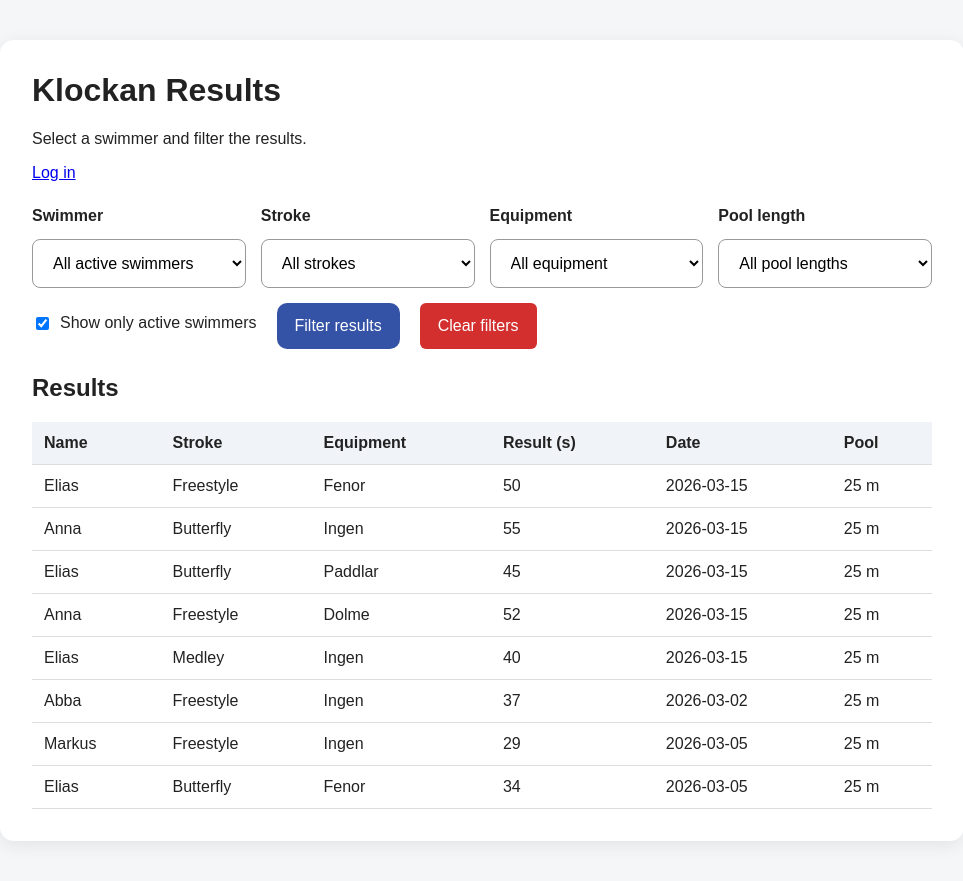
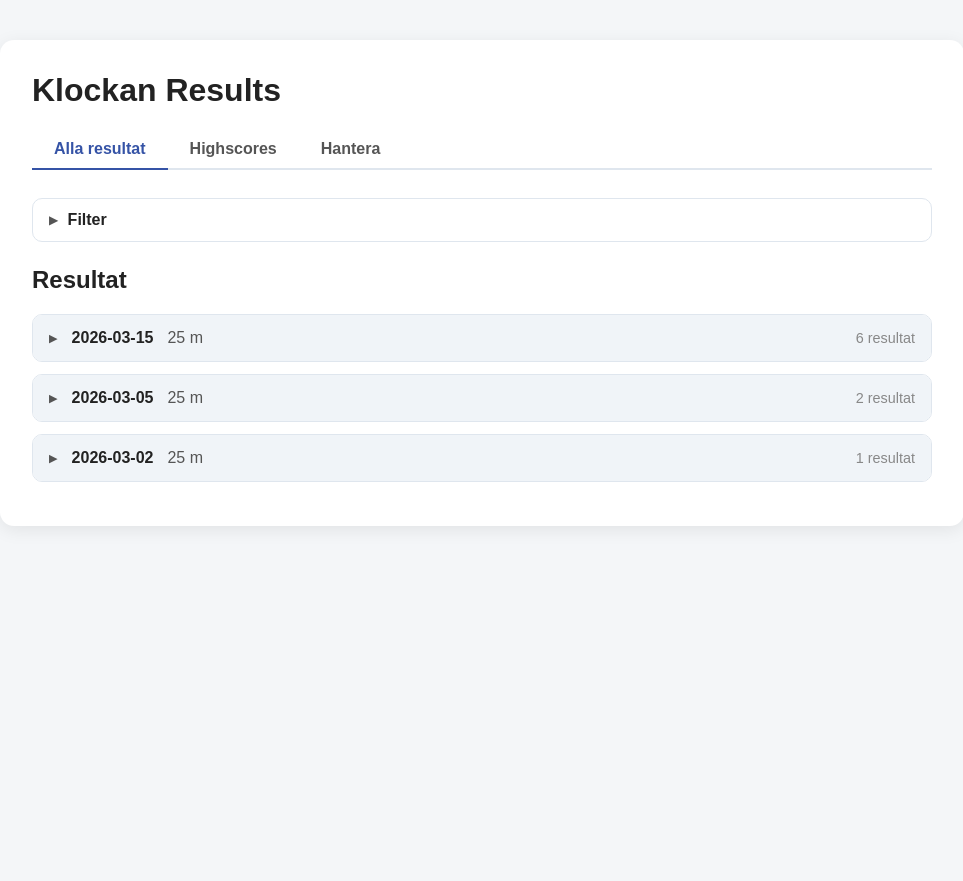
Before and after one commit to ElleBoii/klockan, a Flask app: page / in a window 1280 px wide. Shown: the whole page, without its empty margins (158-1121 px from the left). After the commit the page ends 527 px from the top, so only its background shows below. Run offline with Flask 3, Linux system fonts and the light colour scheme; data comes from the database, SQL or seed files in the repository; both versions use the stored data as it was after the commit.

Commit message:
Changed layout style. Added highscore tab. Changed all names to Swedish versions. Made it look nicer in general.

```diff
--- a/app.py
+++ b/app.py
@@ -13,6 +13,8 @@ from models import (
     STROKES,
     EQUIPMENT_OPTIONS,
     POOL_LENGTHS,
+    STROKE_LABELS,
+    POOL_LENGTH_LABELS,
 )
 
 app = Flask(__name__)
@@ -70,7 +72,7 @@ def login():
             login_user(user)
             return redirect(url_for("index"))
         else:
-            message = "Invalid username or password."
+            message = "Ogiltigt användarnamn eller lösenord."
 
     return render_template("login.html", message=message)
 
@@ -88,48 +90,25 @@ def index():
     selected_stroke = request.args.get("stroke", "")
     selected_equipment = request.args.get("equipment", "")
     selected_pool_length = request.args.get("pool_length", "")
-    sort_by = request.args.get("sort_by", "")
-    sort_order = request.args.get("sort_order", "asc")
-    filter_applied = request.args.get("filter_applied", "0") == "1"
-    if filter_applied:
-        show_only_active = request.args.get("show_only_active", "0") == "1"
-    else:
-        show_only_active = True
-
-    swimmer_query = Swimmer.query
-    if show_only_active:
-        swimmer_query = swimmer_query.filter_by(is_active=True)
-    swimmers = swimmer_query.order_by(Swimmer.name).all()
+    sort_by = request.args.get("sort_by", "result")
+    sort_order = request.args.get("sort_order", "desc")
+    selected_year = request.args.get("year", "")
+    swimmers = Swimmer.query.order_by(Swimmer.name).all()
+    all_years = sorted({s.date[:4] for s in KlockanSession.query.all()}, reverse=True)
     results = KlockanResult.query.join(Swimmer).join(KlockanSession).all()
 
-    filtered_results = results
-
-    if show_only_active:
-        filtered_results = [r for r in filtered_results if r.swimmer.is_active]
+    filtered_results = list(results)
 
     if selected_swimmer:
-        filtered_results = [
-            result for result in filtered_results
-            if result.swimmer.name == selected_swimmer
-        ]
-
+        filtered_results = [r for r in filtered_results if r.swimmer.name == selected_swimmer]
     if selected_stroke:
-        filtered_results = [
-            result for result in filtered_results
-            if result.stroke == selected_stroke
-        ]
-
+        filtered_results = [r for r in filtered_results if r.stroke == selected_stroke]
     if selected_equipment:
-        filtered_results = [
-            result for result in filtered_results
-            if result.equipment == selected_equipment
-        ]
-
+        filtered_results = [r for r in filtered_results if r.equipment == selected_equipment]
     if selected_pool_length:
-        filtered_results = [
-            result for result in filtered_results
-            if result.session.pool_length == selected_pool_length
-        ]
+        filtered_results = [r for r in filtered_results if r.session.pool_length == selected_pool_length]
+    if selected_year:
+        filtered_results = [r for r in filtered_results if r.session.date.startswith(selected_year)]
 
     reverse_sort = sort_order == "desc"
 
@@ -148,21 +127,103 @@ def index():
     elif sort_by == "result":
         filtered_results = sorted(filtered_results, key=lambda x: x.failed_start_time, reverse=reverse_sort)
 
+    session_groups = {}
+    for result in filtered_results:
+        sid = result.session_id
+        if sid not in session_groups:
+            session_groups[sid] = {"session": result.session, "results": []}
+        session_groups[sid]["results"].append(result)
+
+    sessions_with_results = sorted(
+        session_groups.values(), key=lambda x: x["session"].date, reverse=True
+    )
+
+    for group in sessions_with_results:
+        round_map = {}
+        for result in group["results"]:
+            rn = result.round_number
+            if rn not in round_map:
+                round_map[rn] = []
+            round_map[rn].append(result)
+        group["rounds"] = sorted(round_map.items())
+
+    open_session_id = request.args.get("open_session", None)
+    try:
+        open_session_id = int(open_session_id) if open_session_id is not None else None
+    except ValueError:
+        open_session_id = None
+
     return render_template(
         "index.html",
         swimmers=swimmers,
         strokes=STROKES,
         equipment_options=EQUIPMENT_OPTIONS,
         pool_lengths=POOL_LENGTHS,
-        results=filtered_results,
+        stroke_labels=STROKE_LABELS,
+        pool_length_labels=POOL_LENGTH_LABELS,
+        all_years=all_years,
+        sessions_with_results=sessions_with_results,
+        has_results=bool(filtered_results),
         selected_swimmer=selected_swimmer,
         selected_stroke=selected_stroke,
         selected_equipment=selected_equipment,
         selected_pool_length=selected_pool_length,
+        selected_year=selected_year,
         sort_by=sort_by,
         sort_order=sort_order,
+        open_session_id=open_session_id,
+    )
+
+
+@app.route("/highscores")
+def highscores():
+    selected_stroke = request.args.get("stroke", "")
+    selected_equipment = request.args.get("equipment", "")
+    selected_pool_length = request.args.get("pool_length", "")
+    filter_applied = request.args.get("filter_applied", "0") == "1"
+    if filter_applied:
+        show_only_active = request.args.get("show_only_active", "0") == "1"
+    else:
+        show_only_active = True
+
+    results = KlockanResult.query.join(Swimmer).join(KlockanSession).all()
+    filtered_results = list(results)
+
+    if show_only_active:
+        filtered_results = [r for r in filtered_results if r.swimmer.is_active]
+    if selected_stroke:
+        filtered_results = [r for r in filtered_results if r.stroke == selected_stroke]
+    if selected_equipment:
+        filtered_results = [r for r in filtered_results if r.equipment == selected_equipment]
+    if selected_pool_length:
+        filtered_results = [r for r in filtered_results if r.session.pool_length == selected_pool_length]
+
+    best_by_swimmer = {}
+    for result in filtered_results:
+        sid = result.swimmer_id
+        if sid not in best_by_swimmer or result.failed_start_time < best_by_swimmer[sid].failed_start_time:
+            best_by_swimmer[sid] = result
+
+    top_results = sorted(best_by_swimmer.values(), key=lambda x: x.failed_start_time)[:10]
+
+    return render_template(
+        "highscores.html",
+        strokes=STROKES,
+        equipment_options=EQUIPMENT_OPTIONS,
+        pool_lengths=POOL_LENGTHS,
+        stroke_labels=STROKE_LABELS,
+        pool_length_labels=POOL_LENGTH_LABELS,
+        top_results=top_results,
+        selected_stroke=selected_stroke,
+        selected_equipment=selected_equipment,
+        selected_pool_length=selected_pool_length,
         show_only_active=show_only_active,
     )
+
+
+@app.route("/manage")
+def manage_hub():
+    return render_template("manage.html")
 
 
 @app.route("/add-swimmers")
--- a/static/style.css
+++ b/static/style.css
@@ -6,6 +6,7 @@ body {
     padding: 0;
     -webkit-text-size-adjust: 100%;
     text-size-adjust: 100%;
+    overflow-y: scroll;
 }
 
 .container {
@@ -19,6 +20,45 @@ body {
 
 h1, h2 {
     margin-top: 0;
+}
+
+.tab-nav {
+    display: flex;
+    border-bottom: 2px solid #dfe6ee;
+    margin-bottom: 28px;
+    gap: 0;
+}
+
+.tab-link {
+    padding: 10px 22px;
+    text-decoration: none;
+    color: #555;
+    font-weight: bold;
+    border-bottom: 2px solid transparent;
+    margin-bottom: -2px;
+}
+
+.tab-link:hover {
+    color: #3553a6;
+}
+
+.tab-active {
+    color: #3553a6;
+    border-bottom: 2px solid #3553a6;
+}
+
+.manage-link-list {
+    list-style: none;
+    padding: 0;
+    margin: 20px 0;
+    display: flex;
+    flex-direction: column;
+    gap: 12px;
+}
+
+.manage-link-list a {
+    font-size: 1.05rem;
+    color: #3553a6;
 }
 
 .filter-form {
@@ -341,6 +381,122 @@ button:hover {
     background: #b71c1c;
 }
 
+.filter-details {
+    border: 1px solid #dfe6ee;
+    border-radius: 10px;
+    margin-bottom: 24px;
+}
+
+.filter-summary {
+    cursor: pointer;
+    padding: 12px 16px;
+    font-weight: bold;
+    list-style: none;
+    user-select: none;
+    display: flex;
+    align-items: center;
+    gap: 10px;
+}
+
+.filter-summary::-webkit-details-marker {
+    display: none;
+}
+
+.filter-summary::before {
+    content: '▶';
+    font-size: 0.7rem;
+    color: #555;
+    transition: transform 0.15s;
+}
+
+.filter-details[open] .filter-summary::before {
+    transform: rotate(90deg);
+}
+
+.filter-active-dot {
+    display: inline-block;
+    width: 8px;
+    height: 8px;
+    border-radius: 50%;
+    background: #3553a6;
+}
+
+.filter-details .filter-form {
+    padding: 0 16px 16px 16px;
+    margin: 0;
+}
+
+.session-group {
+    border: 1px solid #dfe6ee;
+    border-radius: 10px;
+    margin-bottom: 12px;
+    overflow: hidden;
+}
+
+.session-group summary {
+    cursor: pointer;
+    padding: 14px 16px;
+    background: #f0f4f8;
+    display: flex;
+    align-items: center;
+    gap: 14px;
+    list-style: none;
+    user-select: none;
+}
+
+.session-group summary::-webkit-details-marker {
+    display: none;
+}
+
+.session-group summary::before {
+    content: '▶';
+    font-size: 0.7rem;
+    color: #555;
+    transition: transform 0.15s;
+    flex-shrink: 0;
+}
+
+.session-group[open] summary::before {
+    transform: rotate(90deg);
+}
+
+.session-date {
+    font-weight: bold;
+}
+
+.session-pool {
+    color: #555;
+}
+
+.session-result-count {
+    color: #888;
+    font-size: 0.9rem;
+    margin-left: auto;
+}
+
+.session-table-wrapper {
+    overflow-x: auto;
+}
+
+.session-table-wrapper table {
+    margin-top: 0;
+    border-radius: 0;
+}
+
+.session-table-wrapper th {
+    background: #f7f9fc;
+}
+
+.round-header-row td {
+    background: #e8edf2;
+    font-weight: bold;
+    font-size: 0.85rem;
+    color: #555;
+    padding: 6px 12px;
+    letter-spacing: 0.03em;
+    border-top: 1px solid #cdd5de;
+}
+
 .clear-button {
     background: #d32f2f;
     color: white;
--- /dev/null
+++ b/templates/base.html
@@ -0,0 +1,21 @@
+<!DOCTYPE html>
+<html lang="en">
+<head>
+    <meta charset="UTF-8">
+    <meta name="viewport" content="width=device-width, initial-scale=1.0">
+    <title>Klockan Results</title>
+    <link rel="stylesheet" href="{{ url_for('static', filename='style.css') }}">
+</head>
+<body>
+    <div class="container">
+        <h1>Klockan Results</h1>
+        <nav class="tab-nav">
+            <a href="{{ url_for('index') }}" class="tab-link {% if request.endpoint == 'index' %}tab-active{% endif %}">Alla resultat</a>
+            <a href="{{ url_for('highscores') }}" class="tab-link {% if request.endpoint == 'highscores' %}tab-active{% endif %}">Highscores</a>
+            <a href="{{ url_for('manage_hub') }}" class="tab-link {% if request.endpoint == 'manage_hub' %}tab-active{% endif %}">Hantera</a>
+        </nav>
+        {% block content %}{% endblock %}
+    </div>
+    <script src="{{ url_for('static', filename='script.js') }}"></script>
+</body>
+</html>
--- a/templates/index.html
+++ b/templates/index.html
@@ -1,35 +1,17 @@
-<!DOCTYPE html>
-<html lang="en">
-<head>
-    <meta charset="UTF-8">
-    <meta name="viewport" content="width=device-width, initial-scale=1.0">
-    <title>Klockan Results</title>
-    <link rel="stylesheet" href="{{ url_for('static', filename='style.css') }}">
-</head>
-<body>
-    <div class="container">
-        <h1>Klockan Results</h1>
-        <p>Select a swimmer and filter the results.</p>
+{% extends 'base.html' %}
+{% block content %}
 
-        <p>
-            {% if current_user.is_authenticated %}
-                <a href="{{ url_for('add_swimmers') }}">Add swimmers</a> |
-                <a href="{{ url_for('manage_swimmers') }}">Manage swimmers</a> |
-                <a href="{{ url_for('add_klockan_session') }}">Add Klockan session</a> |
-                <a href="{{ url_for('manage_sessions') }}">Manage sessions</a> |
-                <a href="{{ url_for('logout') }}">Log out</a>
-            {% else %}
-                <a href="{{ url_for('login') }}">Log in</a>
-            {% endif %}
-        </p>
-
+{% set filters_active = selected_swimmer or selected_stroke or selected_equipment or selected_pool_length or selected_year %}
+<details class="filter-details" {% if filters_active %}open{% endif %}>
+    <summary class="filter-summary">
+        Filter{% if filters_active %} <span class="filter-active-dot"></span>{% endif %}
+    </summary>
     <form method="GET" class="filter-form">
-            <input type="hidden" name="filter_applied" value="1">
         <div class="filter-dropdowns">
             <div class="form-group">
-                    <label for="swimmer">Swimmer</label>
+                <label for="swimmer">Namn</label>
                 <select name="swimmer" id="swimmer">
-                        <option value="">{% if show_only_active %}All active swimmers{% else %}All swimmers{% endif %}</option>
+                    <option value="">Alla simmare</option>
                     {% for swimmer in swimmers %}
                         <option value="{{ swimmer.name }}" {% if swimmer.name == selected_swimmer %}selected{% endif %}>
                             {{ swimmer.name }}
@@ -39,21 +21,21 @@
             </div>
 
             <div class="form-group">
-                    <label for="stroke">Stroke</label>
+                <label for="stroke">Simsätt</label>
                 <select name="stroke" id="stroke">
-                        <option value="">All strokes</option>
+                    <option value="">Alla simsätt</option>
                     {% for stroke in strokes %}
                         <option value="{{ stroke }}" {% if stroke == selected_stroke %}selected{% endif %}>
-                                {{ stroke }}
+                            {{ stroke_labels.get(stroke, stroke) }}
                         </option>
                     {% endfor %}
                 </select>
             </div>
 
             <div class="form-group">
-                    <label for="equipment">Equipment</label>
+                <label for="equipment">Utrustning</label>
                 <select name="equipment" id="equipment">
-                        <option value="">All equipment</option>
+                    <option value="">All utrustning</option>
                     {% for equipment in equipment_options %}
                         <option value="{{ equipment }}" {% if equipment == selected_equipment %}selected{% endif %}>
                             {{ equipment }}
@@ -63,12 +45,24 @@
             </div>
 
             <div class="form-group">
-                    <label for="pool_length">Pool length</label>
+                <label for="pool_length">Bassänglängd</label>
                 <select name="pool_length" id="pool_length">
-                        <option value="">All pool lengths</option>
+                    <option value="">Alla bassänglängder</option>
                     {% for length in pool_lengths %}
                         <option value="{{ length }}" {% if length == selected_pool_length %}selected{% endif %}>
-                                {{ length }}
+                            {{ pool_length_labels.get(length, length) }}
+                        </option>
+                    {% endfor %}
+                </select>
+            </div>
+
+            <div class="form-group">
+                <label for="year">År</label>
+                <select name="year" id="year">
+                    <option value="">Alla år</option>
+                    {% for year in all_years %}
+                        <option value="{{ year }}" {% if year == selected_year %}selected{% endif %}>
+                            {{ year }}
                         </option>
                     {% endfor %}
                 </select>
@@ -76,108 +70,89 @@
         </div>
 
         <div class="filter-actions">
-                <label class="checkbox-label">
-                    <input type="checkbox" name="show_only_active" value="1"
-                        {% if show_only_active %}checked{% endif %}>
-                    Show only active swimmers
-                </label>
-                <button type="submit">Filter results</button>
-                <a href="{{ url_for('index') }}" class="clear-button">Clear filters</a>
+            <button type="submit">Filtrera resultat</button>
+            <a href="{{ url_for('index') }}" class="clear-button">Rensa filter</a>
         </div>
     </form>
+</details>
 
-        <h2>Results</h2>
+<h2>Resultat</h2>
 
-        {% if results %}
-            <div class="table-wrapper">
+{% if has_results %}
+    {% for group in sessions_with_results %}
+    <details class="session-group" {% if open_session_id == group.session.id %}open{% endif %}>
+        <summary class="session-summary">
+            <span class="session-date">{{ group.session.date }}</span>
+            <span class="session-pool">{{ pool_length_labels.get(group.session.pool_length, group.session.pool_length) }}</span>
+            <span class="session-result-count">{{ group.results | length }} resultat</span>
+        </summary>
+        <div class="session-table-wrapper">
         <table>
             <thead>
                 <tr>
-                        <th>Name</th>
+                    <th>Namn</th>
                     <th>
                         <a href="{{ url_for('index',
-                                filter_applied=1,
                             swimmer=selected_swimmer,
                             stroke=selected_stroke,
                             equipment=selected_equipment,
                             pool_length=selected_pool_length,
-                                show_only_active=1 if show_only_active else 0,
+                            year=selected_year,
+                            open_session=group.session.id,
                             sort_by='stroke',
-                                sort_order='desc' if sort_by == 'stroke' and sort_order == 'asc' else 'asc') }}">
-                                Stroke
+                            sort_order='asc' if sort_by == 'stroke' and sort_order == 'desc' else 'desc') }}">
+                            Simsätt{% if sort_by == 'stroke' %} {{ '↑' if sort_order == 'asc' else '↓' }}{% endif %}
                         </a>
                     </th>
                     <th>
                         <a href="{{ url_for('index',
-                                filter_applied=1,
                             swimmer=selected_swimmer,
                             stroke=selected_stroke,
                             equipment=selected_equipment,
                             pool_length=selected_pool_length,
-                                show_only_active=1 if show_only_active else 0,
+                            year=selected_year,
+                            open_session=group.session.id,
                             sort_by='equipment',
-                                sort_order='desc' if sort_by == 'equipment' and sort_order == 'asc' else 'asc') }}">
-                                Equipment
+                            sort_order='asc' if sort_by == 'equipment' and sort_order == 'desc' else 'desc') }}">
+                            Utrustning{% if sort_by == 'equipment' %} {{ '↑' if sort_order == 'asc' else '↓' }}{% endif %}
                         </a>
                     </th>
                     <th>
                         <a href="{{ url_for('index',
-                                filter_applied=1,
                             swimmer=selected_swimmer,
                             stroke=selected_stroke,
                             equipment=selected_equipment,
                             pool_length=selected_pool_length,
-                                show_only_active=1 if show_only_active else 0,
+                            year=selected_year,
+                            open_session=group.session.id,
                             sort_by='result',
-                                sort_order='desc' if sort_by == 'result' and sort_order == 'asc' else 'asc') }}">
-                                Result (s)
-                            </a>
-                        </th>
-                        <th>
-                            <a href="{{ url_for('index',
-                                filter_applied=1,
-                                swimmer=selected_swimmer,
-                                stroke=selected_stroke,
-                                equipment=selected_equipment,
-                                pool_length=selected_pool_length,
-                                show_only_active=1 if show_only_active else 0,
-                                sort_by='date',
-                                sort_order='desc' if sort_by == 'date' and sort_order == 'asc' else 'asc') }}">
-                                Date
-                            </a>
-                        </th>
-                        <th>
-                            <a href="{{ url_for('index',
-                                filter_applied=1,
-                                swimmer=selected_swimmer,
-                                stroke=selected_stroke,
-                                equipment=selected_equipment,
-                                pool_length=selected_pool_length,
-                                show_only_active=1 if show_only_active else 0,
-                                sort_by='pool_length',
-                                sort_order='desc' if sort_by == 'pool_length' and sort_order == 'asc' else 'asc') }}">
-                                Pool
+                            sort_order='asc' if sort_by == 'result' and sort_order == 'desc' else 'desc') }}">
+                            Resultat (s){% if sort_by == 'result' %} {{ '↑' if sort_order == 'asc' else '↓' }}{% endif %}
                         </a>
                     </th>
                 </tr>
             </thead>
             <tbody>
-                    {% for result in results %}
+                {% for round_number, round_results in group.rounds %}
+                <tr class="round-header-row">
+                    <td colspan="4">Omgång {{ round_number }}</td>
+                </tr>
+                {% for result in round_results %}
                 <tr>
                     <td>{{ result.swimmer.name }}</td>
-                            <td>{{ result.stroke }}</td>
+                    <td>{{ stroke_labels.get(result.stroke, result.stroke) }}</td>
                     <td>{{ result.equipment }}</td>
                     <td>{{ result.failed_start_time }}</td>
-                            <td>{{ result.session.date }}</td>
-                            <td>{{ result.session.pool_length }}</td>
                 </tr>
+                {% endfor %}
                 {% endfor %}
             </tbody>
         </table>
         </div>
+    </details>
+    {% endfor %}
 {% else %}
-            <p>No results match the selected filters.</p>
+    <p>Inga resultat matchar de valda filtren.</p>
 {% endif %}
-    </div>
-</body>
-</html>
+
+{% endblock %}
```
Also changed, not shown: other parts of static/style.css (+34 -3 lines), models.py (+14 -0 lines), templates/highscores.html (added, +90 -0 lines), templates/login.html (+7 -7 lines), templates/manage.html (added, +18 -0 lines), instance/klockan.db. Lines whose indentation alone changed are shown as unchanged.
